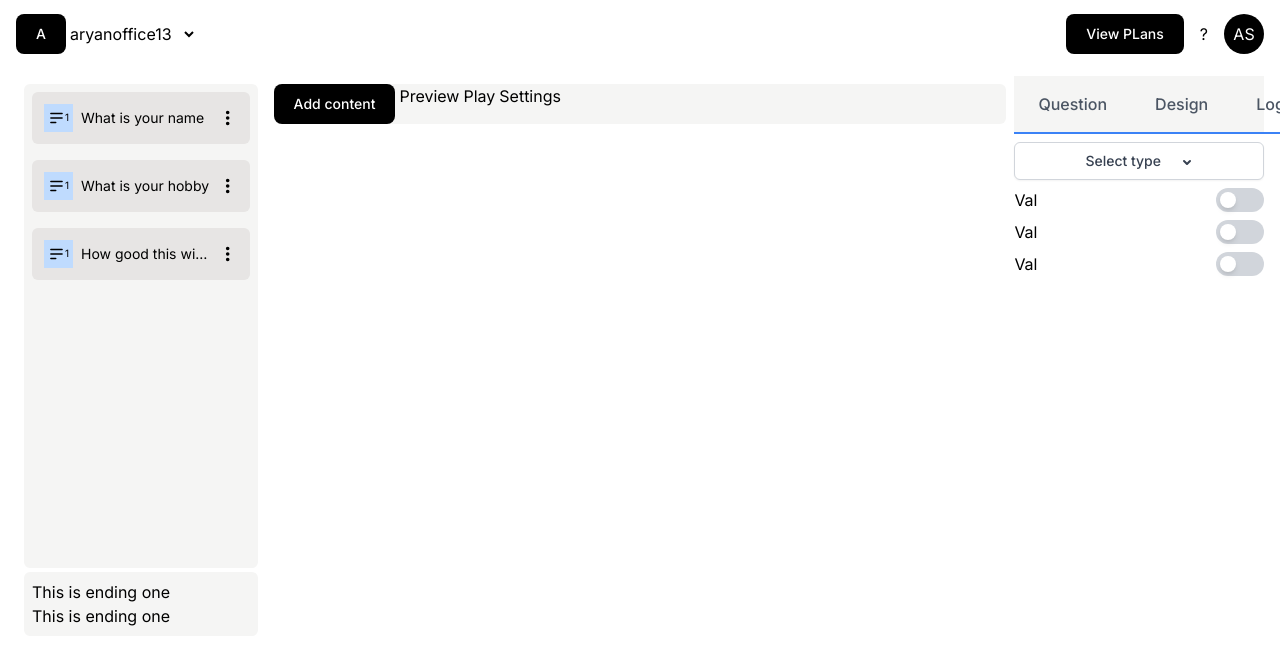
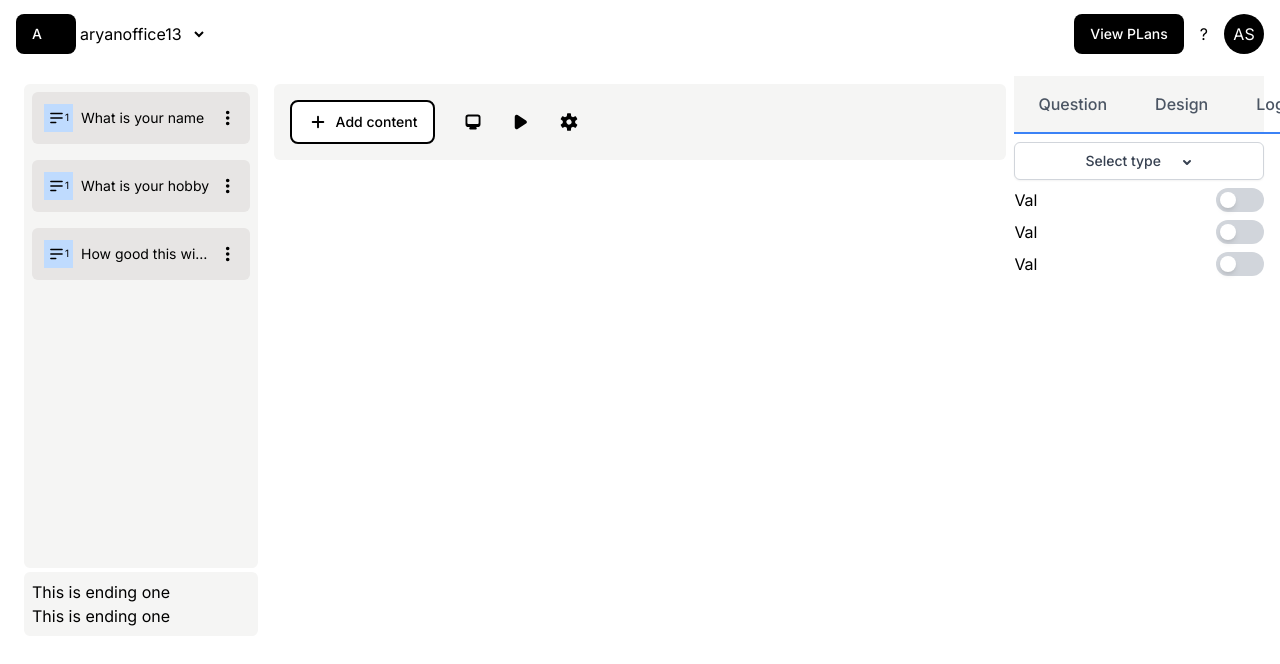
Before and after one commit to AryanS13/aform, a Next.js app: page /form/add in a window 1280 px wide. Shown: the top 664 px of the page. Built offline with nearby package versions, Linux system fonts and the light colour scheme.

Commit message:
Added icon support in button component

```diff
--- a/src/app/dashboard/page.tsx
+++ b/src/app/dashboard/page.tsx
@@ -10,7 +10,7 @@ import WorkSpaceList from "@/components/workspace-list/workspace-list"
 import Button from "@/components/global-components/button";
 import EmptyState from "@/components/global-components/empty-state"
 import Search from "@/components/global-components/search"
-import { BUTTON_TYPES, BUTTON_STYLES } from "@/helpers/utils"
+import { BUTTON_TYPES, BUTTON_VARIANTS } from "@/helpers/utils"
 import Link from "next/link"
 
 export default function Dashboard() {
@@ -26,7 +26,7 @@ export default function Dashboard() {
                 <div className="section1 w-1/4 flex flex-col gap-1">
                     <div className="p-4 bg-stone-100">
                         <Link href={'/form/add'}>
-                            <Button {...{text: 'Create new Typeform', type: BUTTON_TYPES.PRIMARY, style: BUTTON_STYLES.NORMAL}} />
+                            <Button {...{text: 'Create new Typeform', type: BUTTON_TYPES.PRIMARY, variant: BUTTON_VARIANTS.NORMAL}} />
                         </Link>
                     </div>
 
--- a/src/components/form-detail/form-detail.tsx
+++ b/src/components/form-detail/form-detail.tsx
@@ -1,10 +1,12 @@
-import { BUTTON_TYPES } from "@/helpers/utils";
+import { BUTTON_ICON_POSITIONS, BUTTON_STYLES, BUTTON_TYPES } from "@/helpers/utils";
 import Button from "../global-components/button";
 import Tabs, { TabsProps } from "../global-components/tabs";
 import SearchAbleDropDown from "../global-components/search-dropdown";
 import { DropdownProps, ToggleSwitchProps } from "@/helpers/prop-types";
 import ToggleSwitch from "../global-components/toggle-switch";
 import QuestionBox from "../question-box/question-box";
+import { ComputerDesktopIcon, PlayIcon, PlusIcon } from "@heroicons/react/16/solid";
+import { Cog6ToothIcon } from "@heroicons/react/16/solid";
 
 export default function FormDetail() {
 
@@ -44,11 +46,11 @@ export default function FormDetail() {
 
             </div>
             <div className="form-preview w-3/5 p-2">
-                <div className="options-bar rounded-md bg-stone-100 gap-1 flex">
-                    <Button {...{text: 'Add content', type: BUTTON_TYPES.PRIMARY}} />
-                    <div>Preview</div>
-                    <div>Play</div>
-                    <div>Settings</div>
+                <div className="options-bar rounded-md bg-stone-100 gap-7 flex p-4 items-center">
+                    <Button {...{text: 'Add content', type: BUTTON_TYPES.PRIMARY, style: BUTTON_STYLES.STROKE, icon: PlusIcon, iconPosition: BUTTON_ICON_POSITIONS.LEFT}} />
+                    <div><ComputerDesktopIcon className="h-[20px] cursor-pointer" /></div>
+                    <div><PlayIcon className="h-[20px] cursor-pointer" /></div>
+                    <div>< Cog6ToothIcon className="h-[20px] cursor-pointer" /></div>
                 </div>
                 <div className="preview rounded-md bg-stone-100 gap-1">
 
--- a/src/components/global-components/button.tsx
+++ b/src/components/global-components/button.tsx
@@ -1,18 +1,34 @@
 // "use client"
 import "../../styles/product.scss"
-import { BUTTON_TYPES, BUTTON_STYLES } from "@/helpers/utils"
+import { BUTTON_ICON_POSITIONS, BUTTON_STYLES, BUTTON_TYPES, BUTTON_VARIANTS } from "@/helpers/utils"
 
 export interface ButtonProp {
     type: BUTTON_TYPES,
     text: string,
+    variant?: BUTTON_VARIANTS,
     style?: BUTTON_STYLES,
+    icon?: React.ComponentType<React.SVGProps<SVGSVGElement>>,
+    iconPosition?: BUTTON_ICON_POSITIONS,
     onClick?: () => void
 }
 
 export default function Button(props: ButtonProp) {
 
-    switch(props.style) {
-        case BUTTON_STYLES.CIRCULAR:
+    let btnClass = 'btn-common'
+
+    switch (props.style) {
+        case BUTTON_STYLES.FILLED:
+            btnClass = 'btn-common';
+            break;
+        case BUTTON_STYLES.STROKE:
+            btnClass = 'bg-white text-black hover:text-white border-solid border-2 border-black dark:hover:bg-slate-700 dark:focus:ring-slate-800';
+            break;
+        case BUTTON_STYLES.TEXT:
+            btnClass = 'border-none'
+
+    }
+    switch(props.variant) {
+        case BUTTON_VARIANTS.CIRCULAR:
             return (
                 <button className="btn-common rounded-full bg-blue-700 aspect-square"
                     onClick={props.onClick}
@@ -22,10 +38,22 @@ export default function Button(props: ButtonProp) {
             );
         default:
             return (
-                <button className="btn-common text-white bg-blue-700 hover:bg-blue-800 focus:ring-4 focus:outline-none focus:ring-blue-300 font-medium rounded-lg text-sm px-5 py-2.5 text-center inline-flex items-center dark:bg-blue-600 dark:hover:bg-blue-700 dark:focus:ring-blue-800" type="button"
+                <button className={`min-w-[60px] focus:ring-4 focus:outline-none focus:ring-blue-300 font-medium rounded-lg text-sm px-4 py-2.5 text-center inline-flex items-center ${btnClass} gap-2`} type="button"
                 onClick={props.onClick}
                 >
-                {props.text}
+                    {props?.icon && props?.iconPosition === BUTTON_ICON_POSITIONS.LEFT &&
+                    (
+                        <props.icon className="h-[20px]" />
+                    )
+                    }
+
+                <span>{props.text}</span>
+
+                {props?.icon && props?.iconPosition === BUTTON_ICON_POSITIONS.RIGHT &&
+                    <>
+                        {props.icon}
+                    </>
+                    }
                 </button>
             )
     }
--- a/src/components/global-components/dropdown.tsx
+++ b/src/components/global-components/dropdown.tsx
@@ -2,7 +2,7 @@
 
 import { useState } from "react";
 import Button, { ButtonProp } from "./button";
-import { BUTTON_TYPES, BUTTON_STYLES } from "@/helpers/utils"
+import { BUTTON_TYPES, BUTTON_VARIANTS } from "@/helpers/utils"
 
 export interface DropdDownProp {
     type: 'button' | 'icon'
@@ -17,7 +17,7 @@ export function DropDown(props: DropdDownProp) {
     const buttonProps: ButtonProp = {
         text: props.text,
         type: BUTTON_TYPES.PRIMARY,
-        style: BUTTON_STYLES.NORMAL
+        variant: BUTTON_VARIANTS.NORMAL
     }
 
 
--- a/src/components/nav-bar/profile-section/profile-section.tsx
+++ b/src/components/nav-bar/profile-section/profile-section.tsx
@@ -1,15 +1,15 @@
 import Button, {ButtonProp} from "@/components/global-components/button";
-import { BUTTON_TYPES, BUTTON_STYLES } from "@/helpers/utils"
+import { BUTTON_TYPES, BUTTON_VARIANTS } from "@/helpers/utils"
 const viewPlanBtnProps: ButtonProp = {
     text: 'View PLans',
     type: BUTTON_TYPES.PRIMARY,
-    style: BUTTON_STYLES.NORMAL
+    variant: BUTTON_VARIANTS.NORMAL
 }
 
 const profileButton: ButtonProp = {
     text: 'AS',
     type: BUTTON_TYPES.PRIMARY,
-    style: BUTTON_STYLES.CIRCULAR
+    variant: BUTTON_VARIANTS.CIRCULAR
 }
 
 
--- a/src/components/response-detail/response-detail.tsx
+++ b/src/components/response-detail/response-detail.tsx
@@ -1,5 +1,5 @@
 import Button, { ButtonProp } from "../global-components/button";
-import { BUTTON_TYPES, BUTTON_STYLES } from "@/helpers/utils"
+import { BUTTON_TYPES, BUTTON_VARIANTS } from "@/helpers/utils"
 
 
 export default function ResponseDetail() {
@@ -7,7 +7,7 @@ export default function ResponseDetail() {
     const increaseRespLimitBtn: ButtonProp = {
         text: 'Increase response limit',
         type: BUTTON_TYPES.PRIMARY,
-        style: BUTTON_STYLES.NORMAL
+        variant: BUTTON_VARIANTS.NORMAL
     }
     return (
         <div className="flex flex-col">
--- a/src/components/workspace-list/workspace-list.tsx
+++ b/src/components/workspace-list/workspace-list.tsx
@@ -1,7 +1,7 @@
 'use client'
 
 import Button, { ButtonProp } from "../global-components/button"
-import { BUTTON_TYPES, BUTTON_STYLES } from "@/helpers/utils"
+import { BUTTON_TYPES, BUTTON_VARIANTS } from "@/helpers/utils"
 import { useState } from "react"
 
 export interface WorkSpaceListProp {
@@ -15,7 +15,7 @@ export default function WorkSpaceList(props: WorkSpaceListProp) {
     const addButton: ButtonProp = {
         text: '+',
         type: BUTTON_TYPES.PRIMARY,
-        style: BUTTON_STYLES.NORMAL
+        variant: BUTTON_VARIANTS.NORMAL
     }
 
     return (
--- a/src/helpers/utils.tsx
+++ b/src/helpers/utils.tsx
@@ -4,9 +4,20 @@ export enum BUTTON_TYPES {
     DANGER
 }
 
-export enum BUTTON_STYLES {
+export enum BUTTON_VARIANTS {
     NORMAL,
     CIRCULAR,
+}
+
+export enum BUTTON_STYLES {
+    STROKE,
+    FILLED,
+    TEXT
+}
+
+export enum BUTTON_ICON_POSITIONS {
+    LEFT,
+    RIGHT
 }
 
 export enum COLOR_TYPES {
--- a/tailwind.config.ts
+++ b/tailwind.config.ts
@@ -17,10 +17,7 @@ const config: Config = {
   },
   plugins: [],
   safelist: [
-    'bg-red-300',
-    'text-rose-500',
-    'bg-blue-300',
-    'bg-blue-400'
+    {pattern: /(bg|text|border)-./}
   ]
 };
 export default config;
```
